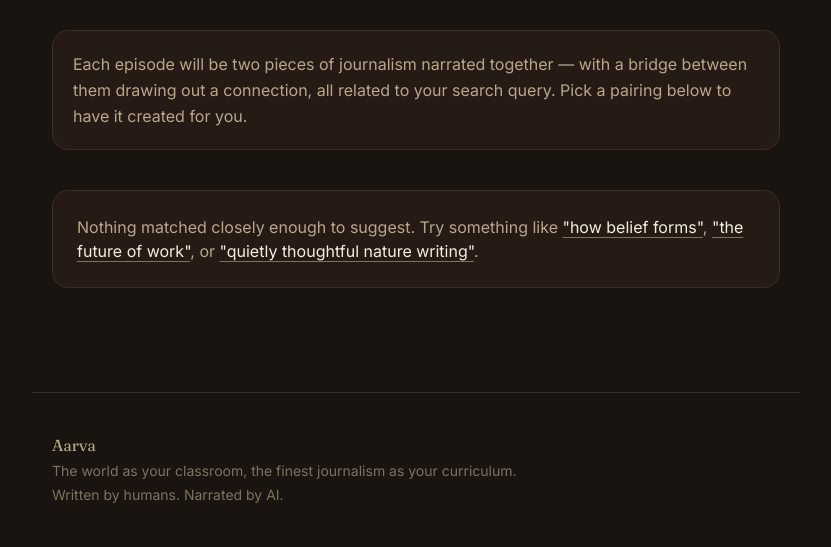
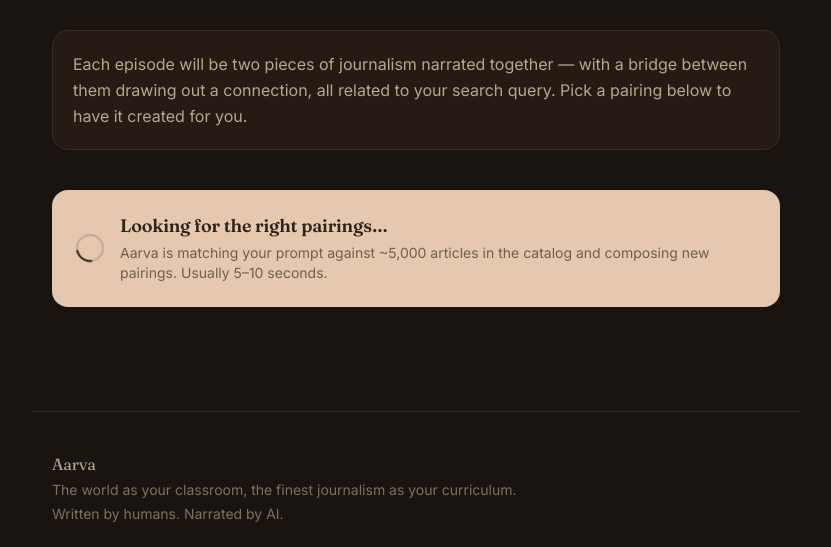
Before and after one commit to srik-create/aarva, a FastAPI app: template aarva/server/templates/create.html in a window 1280 px wide. Shown: the part 319-866 px from the top of the page, without its empty margins (224-1055 px from the left). Before the commit the page ends 822 px from the top, so only its background shows below. Run offline with FastAPI, Linux system fonts and the light colour scheme; the template is opened without the code that fills it, so the values that code supplies are empty; some libraries are stand-ins or nearby versions.

Commit message:
create: async candidate loading with peach spinner
Splits /create into a shell + async fragment so the listener sees a
loading state instead of a frozen tab while Gemini composes
pairings (the previous blocking call was ~5-10s of nothing).

Architecture:
- GET /create?q=...        Returns the page shell immediately:
                           prompt header, explainer box, peach card
                           with spinner + 'Looking for the right
                           pairings…' line, and inline JS. No LLM /
                           DB work in this handler.
- GET /api/candidates?q=.. Heavy handler — embeds the prompt, queries
                           crosscut_embeddings, calls Gemini for new
                           pairings. Returns the candidate cards as
                           an HTML fragment (no <html>/<body> wrap),
                           not a full page.
- create.html JS           fetch('/api/candidates?q=...') →
                           container.innerHTML = response. Network
                           failure / non-200 swaps in a 'try again'
                           message instead of leaving the spinner.

Templates:
- _candidates_fragment.html (new) — the candidate cards loop +
  empty state, extracted verbatim from the previous create.html.
- create.html (rewritten) — just the shell. Explainer + loading
  card + script tag. ~50 lines down from ~80; the cards markup
  lives in the fragment.

Existing form submission (POST /create/build) is unchanged —
forms render fine after innerHTML swap because no JS intercepts
their submit handlers.

```diff
--- a/aarva/server/templates/create.html
+++ b/aarva/server/templates/create.html
@@ -8,88 +8,56 @@
     </h1>
   </div>
 
-  {# Explainer — what an "episode" is in this product. #}
+  {# Explainer — what an "episode" is. Visible immediately while the
+     candidates fetch runs (so the listener has something to read
+     during the 5–10s Gemini call). #}
   <div class="mb-10 p-5 bg-night-soft border border-night-border rounded-2xl">
     <p class="text-cream-light leading-relaxed">
       Each episode will be two pieces of journalism narrated together — with a bridge between them drawing out a connection, all related to your search query. Pick a pairing below to have it created for you.
     </p>
   </div>
 
-  {% if candidates %}
-    <p class="text-cream-light mb-5 leading-relaxed">
-      Choose one episode to be created from the options below.
-    </p>
+  {# Candidates land here, fetched async from /api/candidates so the
+     listener sees a loading state instead of a frozen tab while the
+     LLM composes pairings. JS replaces this container's content with
+     the rendered fragment. If JS is disabled / the fetch fails the
+     loading message stays + the error path swaps in a refresh hint. #}
+  <div data-candidates-container>
+    <div class="p-6 bg-peach rounded-2xl text-ink">
+      <div class="flex items-center gap-4">
+        <div class="shrink-0 w-7 h-7 rounded-full border-2 border-ink/20 border-t-ink animate-spin"></div>
+        <div class="flex-1 min-w-0">
+          <p class="editorial text-lg font-semibold leading-snug">Looking for the right pairings…</p>
+          <p class="text-sm text-ink-light mt-1">Aarva is matching your prompt against ~5,000 articles in the catalog and composing new pairings. Usually 5–10 seconds.</p>
+        </div>
+      </div>
+    </div>
+  </div>
 
-    <div class="space-y-5">
-      {% for c in candidates %}
-        <section class="p-6 bg-peach rounded-2xl text-ink">
-          <div class="flex items-baseline justify-between gap-3 flex-wrap">
-            <p class="text-xs uppercase tracking-widest text-peach-dark font-semibold">
-              {% if c.kind == 'existing' %}Already on Aarva{% else %}New — we'll create it for you{% endif %}
-            </p>
-            {% if c.duration_seconds_estimate %}
-              <p class="text-xs text-ink-light">
-                {% if c.kind == 'new' %}~{% endif %}{{ c.duration_seconds_estimate | duration_minutes }}
-              </p>
-            {% endif %}
-          </div>
+  <script>
+    (function() {
+      const container = document.querySelector('[data-candidates-container]');
+      const params = new URLSearchParams(window.location.search);
+      const q = params.get('q') || '';
+      if (!q || !container) return;
 
-          <h2 class="editorial text-2xl font-semibold mt-2 leading-snug">{{ c.topic_label | title_case }}</h2>
-
-          <p class="text-sm text-ink-light mt-3 leading-relaxed">
-            <em class="editorial">{{ c.title_a | title_case }}</em>{% if c.byline_a %}, by {{ c.byline_a }}{% endif %}
-            <span class="text-ink-light mx-1">×</span>
-            <em class="editorial">{{ c.title_b | title_case }}</em>{% if c.byline_b %}, by {{ c.byline_b }}{% endif %}
-          </p>
-          <p class="text-xs text-ink-light mt-1">
-            {{ c.publication_a }} &middot; {{ c.publication_b }}
-          </p>
-
-          <p class="hook text-ink mt-5 leading-relaxed whitespace-pre-line">{{ c.why }}</p>
-
-          <div class="mt-6">
-            {% if c.kind == 'existing' %}
-              <a href="/crosscut/{{ c.edition_id }}"
-                 class="inline-flex items-center gap-3 px-5 py-3 bg-night text-peach rounded-full font-medium hover:opacity-90 transition-opacity">
-                <svg viewBox="0 0 24 24" class="w-5 h-5" fill="currentColor"><path d="M8 5v14l11-7z"/></svg>
-                Listen now
-              </a>
-            {% else %}
-              {# Inline form per card. The listener types email and
-                 submits; the backend queues a build job and 303s to
-                 the status page. Email isn't shared between cards —
-                 pick one card, submit one form. #}
-              <form action="/create/build" method="post" class="flex flex-col sm:flex-row gap-3 sm:items-center">
-                <input type="hidden" name="prompt" value="{{ prompt }}">
-                <input type="hidden" name="article_a_id" value="{{ c.article_a_id }}">
-                <input type="hidden" name="article_b_id" value="{{ c.article_b_id }}">
-                <input type="hidden" name="topic_label" value="{{ c.topic_label }}">
-                <input type="hidden" name="why" value="{{ c.why }}">
-                <input type="email" name="email" required
-                       placeholder="your email — we'll send the listen link"
-                       class="flex-1 px-4 py-3 rounded-full bg-ink/10 border border-ink/20 text-ink placeholder-ink-light focus:outline-none focus:border-ink/50 transition-colors">
-                <button type="submit"
-                        class="px-5 py-3 bg-night text-peach rounded-full font-medium hover:opacity-90 transition-opacity">
-                  Create this episode
-                </button>
-              </form>
-              <p class="text-xs text-ink-light mt-3">
-                Builds take ~15 min. You'll get an email link when it's ready; it'll also live in <a href="/listener-created" class="underline">Listener-created</a>.
-              </p>
-            {% endif %}
-          </div>
-        </section>
-      {% endfor %}
-    </div>
-  {% else %}
-    <div class="mt-6 p-6 bg-night-soft border border-night-border rounded-2xl">
-      <p class="text-cream-light">
-        Nothing matched closely enough to suggest. Try something like
-        <a href="/create?q=how+belief+forms" class="text-cream-text underline underline-offset-4 decoration-cream-muted hover:decoration-cream-text">"how belief forms"</a>,
-        <a href="/create?q=the+future+of+work" class="text-cream-text underline underline-offset-4 decoration-cream-muted hover:decoration-cream-text">"the future of work"</a>,
-        or
-        <a href="/create?q=quietly+thoughtful+nature+writing" class="text-cream-text underline underline-offset-4 decoration-cream-muted hover:decoration-cream-text">"quietly thoughtful nature writing"</a>.
-      </p>
-    </div>
-  {% endif %}
+      fetch('/api/candidates?q=' + encodeURIComponent(q), {
+        headers: { 'Accept': 'text/html' },
+      })
+        .then(function(r) {
+          if (!r.ok) throw new Error('HTTP ' + r.status);
+          return r.text();
+        })
+        .then(function(html) {
+          container.innerHTML = html;
+        })
+        .catch(function(err) {
+          console.error('candidate fetch failed:', err);
+          container.innerHTML =
+            '<div class="p-6 bg-night-soft border border-night-border rounded-2xl">' +
+            '  <p class="text-cream-light">Something went wrong finding pairings. Refresh the page to try again, or rephrase your prompt.</p>' +
+            '</div>';
+        });
+    })();
+  </script>
 {% endblock %}
```
Also changed, not shown: aarva/server/routes/create.py (+39 -13 lines), aarva/server/templates/_candidates_fragment.html (added, +85 -0 lines).
